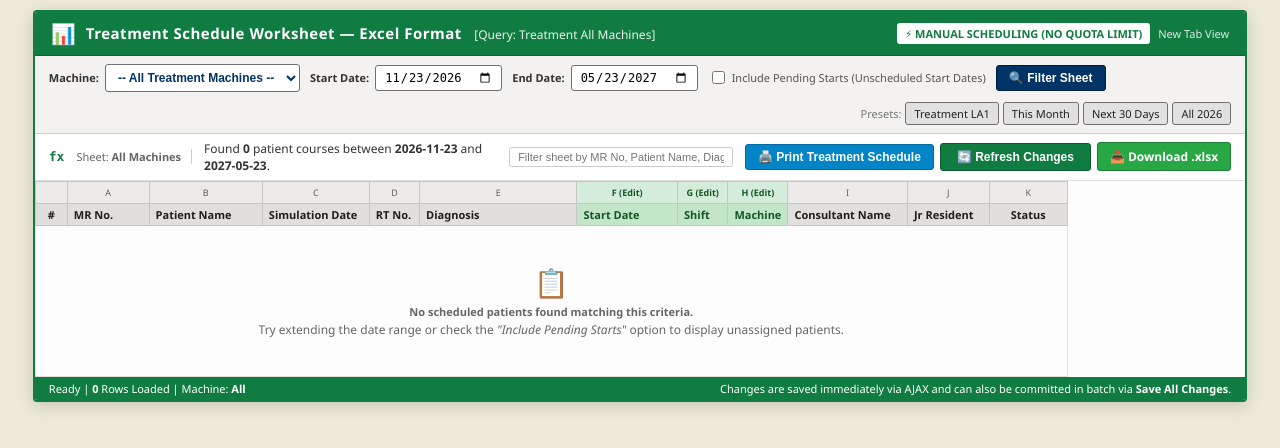
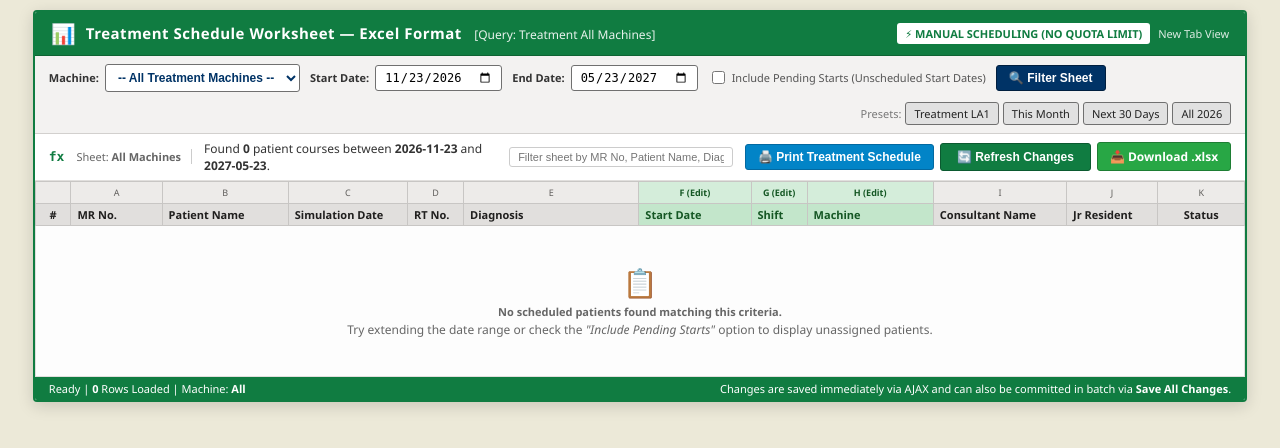
Before and after one commit to charun3v/pt_scheduler, a Django app: page /reports/manual-grid/ in a window 1280 px wide. Shown: the part 170-618 px from the top of the page. Run offline with Django 5.2, Linux system fonts and the light colour scheme; the visitor is signed in with stand-in values (Sample User, id 1); data comes from the database, SQL or seed files in the repository; data that the repository does not hold is empty.

Commit message:
Unbold MR No, double Machine column width to 18ch, and fit worksheet horizontally with contents

```diff
--- a/templates/reports/manual_schedule_grid.html
+++ b/templates/reports/manual_schedule_grid.html
@@ -12,6 +12,9 @@
         box-shadow: 0 4px 16px rgba(0,0,0,0.15);
         margin-bottom: 24px;
         overflow: hidden;
+        width: -moz-fit-content;
+        width: fit-content;
+        max-width: 100%;
     }
     .excel-title-bar {
         background: #107c41;
@@ -45,10 +48,11 @@
         overflow: auto;
         max-height: 75vh;
         background: #fdfdfd;
+        width: 100%;
     }
     .excel-table {
         width: max-content;
-        min-width: 0;
+        min-width: 100%;
         border-collapse: collapse;
         font-family: "Segoe UI", Tahoma, Calibri, sans-serif;
         font-size: 11px;
@@ -288,7 +292,7 @@
                     <col style="width: 25ch;">                 <!-- E: Diagnosis -->
                     <col style="width: 16ch;">                 <!-- F: Start Date (14 chars max + 2 = 16ch) -->
                     <col style="width: 8ch;">                  <!-- G: Shift (5 chars max + 3 = 8ch) -->
-                    <col style="width: 9ch;">                  <!-- H: Machine (7 chars max + 2 = 9ch) -->
+                    <col style="width: 18ch;">                 <!-- H: Machine (doubled to 18ch) -->
                     <col style="width: 19ch;">                 <!-- I: Consultant Name (17 chars max + 2 = 19ch) -->
                     <col style="width: 13ch;">                 <!-- J: Jr Resident -->
                     <col style="width: 78px;">                 <!-- K: Status -->
@@ -304,7 +308,7 @@
                         <th class="col-letter" style="width: 25ch;">E</th>
                         <th class="col-letter" style="background: #d4edda; color: #155724; font-weight: bold; width: 16ch;">F (Edit)</th>
                         <th class="col-letter" style="background: #d4edda; color: #155724; font-weight: bold; width: 8ch;">G (Edit)</th>
-                        <th class="col-letter" style="background: #d4edda; color: #155724; font-weight: bold; width: 9ch;">H (Edit)</th>
+                        <th class="col-letter" style="background: #d4edda; color: #155724; font-weight: bold; width: 18ch;">H (Edit)</th>
                         <th class="col-letter" style="width: 19ch;">I</th>
                         <th class="col-letter" style="width: 13ch;">J</th>
                         <th class="col-letter" style="width: 78px;">K</th>
@@ -319,7 +323,7 @@
                         <th style="width: 25ch; white-space: nowrap;">Diagnosis</th>
                         <th style="background: #c3e6cb; color: #155724; width: 16ch; white-space: nowrap;" title="Start Date (Editable)">Start Date</th>
                         <th style="background: #c3e6cb; color: #155724; width: 8ch; white-space: nowrap;" title="Shift (Editable)">Shift</th>
-                        <th style="background: #c3e6cb; color: #155724; width: 9ch; white-space: nowrap;" title="Machine (Assigned)">Machine</th>
+                        <th style="background: #c3e6cb; color: #155724; width: 18ch; white-space: nowrap;" title="Machine (Assigned)">Machine</th>
                         <th style="width: 19ch; white-space: nowrap;">Consultant Name</th>
                         <th style="width: 13ch; white-space: nowrap;">Jr Resident</th>
                         <th style="text-align: center; width: 78px; white-space: nowrap;">Status</th>
@@ -333,9 +337,9 @@
 
                         <td class="row-num" style="width: 32px;">{{ forloop.counter }}</td>
 
-                        <!-- 1. MR No. (13ch max width: 11 digits + 2) -->
-                        <td style="font-family: Consolas, monospace; font-weight: bold; white-space: nowrap; width: 13ch; max-width: 13ch; overflow: hidden; text-overflow: ellipsis;">
-                            <a href="{% url 'patient_detail' s.patient.id %}" target="_blank" style="color: #003366; text-decoration: underline;" title="{{ s.patient.mr_no }}">
+                        <!-- 1. MR No. (13ch max width: 11 digits + 2 - Not Bold) -->
+                        <td style="font-family: Consolas, monospace; font-weight: normal; white-space: nowrap; width: 13ch; max-width: 13ch; overflow: hidden; text-overflow: ellipsis;">
+                            <a href="{% url 'patient_detail' s.patient.id %}" target="_blank" style="color: #003366; text-decoration: underline; font-weight: normal;" title="{{ s.patient.mr_no }}">
                                 {{ s.patient.mr_no }}
                             </a>
                         </td>
@@ -388,8 +392,8 @@
                             </select>
                         </td>
 
-                        <!-- 8. EDITABLE: Machine (9ch max width: 7 chars + 2) -->
-                        <td style="background: #fdfdfd; padding: 1px 2px; width: 9ch; max-width: 9ch; overflow: hidden;">
+                        <!-- 8. EDITABLE: Machine (18ch doubled width) -->
+                        <td style="background: #fdfdfd; padding: 1px 2px; width: 18ch; max-width: 18ch; overflow: hidden;">
                             <select name="machine_{{ s.id }}" id="machine_{{ s.id }}" class="excel-cell-select"
                                     style="width: 100%; height: 20px; font-size: 11px; padding: 0 1px;"
                                     onchange="markCellModified('{{ s.id }}'); liveAutoSave('{{ s.id }}');">
```
